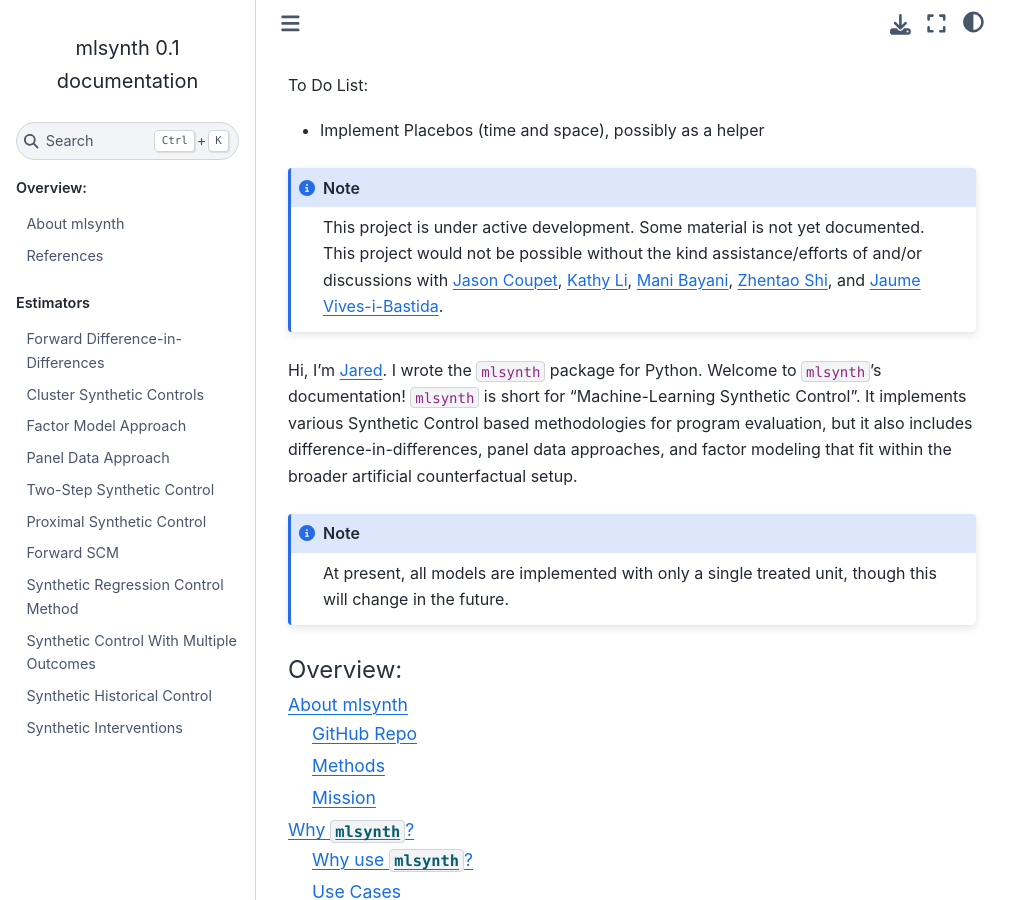
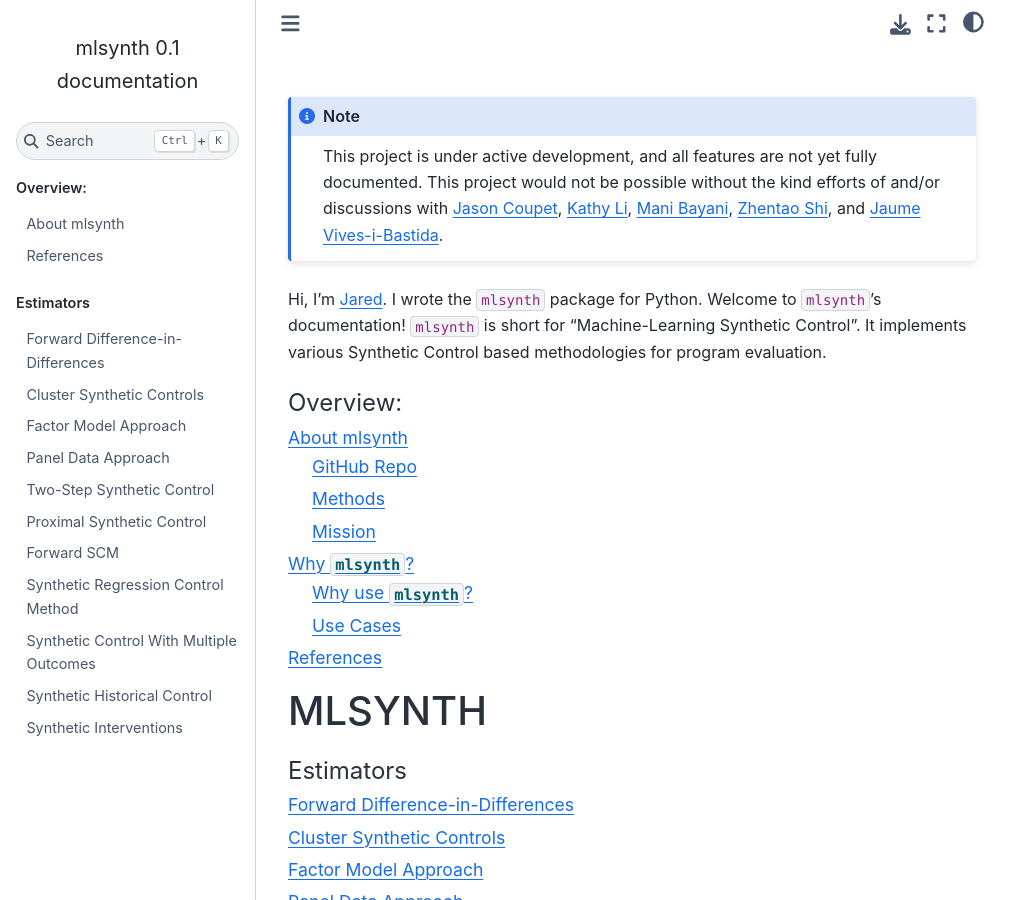
Before and after one commit to jgreathouse9/mlsynth, a Sphinx documentation site: the page built from docs/index.rst, in a window 1280 px wide and 900 px high. Shown: the whole window, without its empty margins (0-1031 px from the left). Built offline with Sphinx 7.4.7 and the Sphinx Book theme 1.1.4, drawn with Linux system fonts in a browser that asks for light colours; pages that are not in the unit, such as notebooks, are missing from menus.

Commit message:
Update index.rst

```diff
--- a/docs/index.rst
+++ b/docs/index.rst
@@ -1,22 +1,11 @@
 .. mlsynth documentation master file, created by
    sphinx-quickstart on Thu Jan 3 2025.
 
-
-To Do List:
-
-- Implement Placebos (time and space), possibly as a helper
-
-
 .. note::
 
-   This project is under active development. Some material is not yet documented. This project would not be possible without the kind assistance/efforts of and/or discussions with `Jason Coupet <https://aysps.gsu.edu/profile/jason-coupet/>`_, `Kathy Li <https://sites.utexas.edu/kathleenli/>`_, `Mani Bayani <https://www.linkedin.com/in/mani-bayani?utm_source=share&utm_campaign=share_via&utm_content=profile&utm_medium=android_app>`_, `Zhentao Shi <https://zhentaoshi.github.io/>`_, and `Jaume Vives-i-Bastida <https://jvivesb.github.io/>`_.
+   This project is under active development, and all features are not yet fully documented. This project would not be possible without the kind efforts of and/or discussions with `Jason Coupet <https://aysps.gsu.edu/profile/jason-coupet/>`_, `Kathy Li <https://sites.utexas.edu/kathleenli/>`_, `Mani Bayani <https://www.linkedin.com/in/mani-bayani?utm_source=share&utm_campaign=share_via&utm_content=profile&utm_medium=android_app>`_, `Zhentao Shi <https://zhentaoshi.github.io/>`_, and `Jaume Vives-i-Bastida <https://jvivesb.github.io/>`_.
 
-Hi, I'm `Jared <https://jgreathouse9.github.io/>`_. I wrote the ``mlsynth`` package for Python. Welcome to ``mlsynth``'s documentation! ``mlsynth`` is short for "Machine-Learning Synthetic Control". It implements various Synthetic Control based methodologies for program evaluation, but it also includes difference-in-differences, panel data approaches, and factor modeling that fit within the broader artificial counterfactual setup.
-
-
-.. note::
-
-   At present, all models are implemented with only a single treated unit, though this will change in the future.
+Hi, I'm `Jared <https://jgreathouse9.github.io/>`_. I wrote the ``mlsynth`` package for Python. Welcome to ``mlsynth``'s documentation! ``mlsynth`` is short for "Machine-Learning Synthetic Control". It implements various Synthetic Control based methodologies for program evaluation.
 
 
 .. toctree::
```
